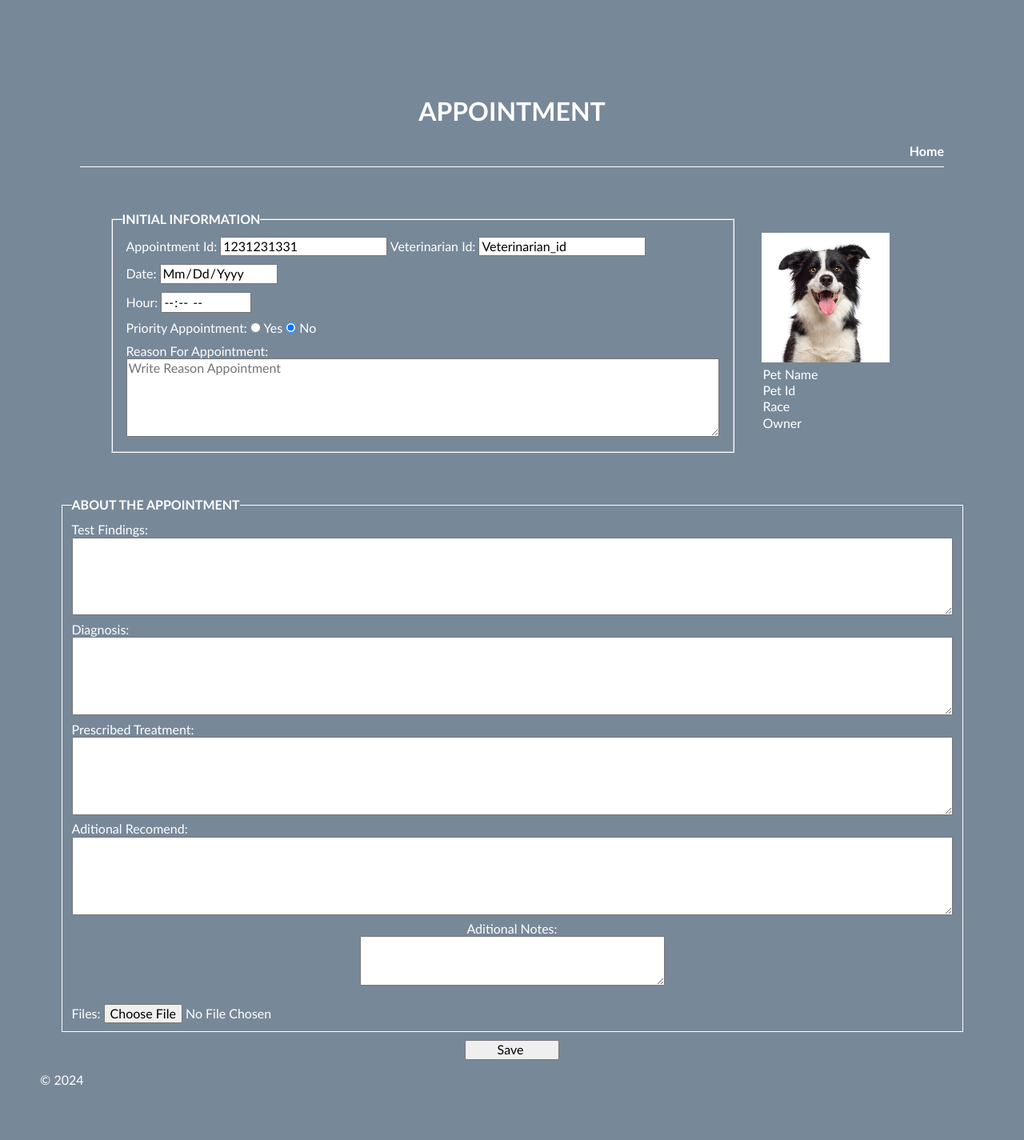
After one commit to VictorJVA/ProjectP1, a Django app: page /appointment/ in a window 1280 px wide. The commit adds this page. Shown: the whole page at 80% size. Run offline with Django 5.2, Linux system fonts and the light colour scheme.

Commit message:
add appointment.html and styles

```diff
--- /dev/null
+++ b/hello/static/css/style.css
@@ -0,0 +1,120 @@
+/* Globales */
+* {
+  text-transform: capitalize;
+}
+
+body {
+  background-color: lightslategray;
+  padding: 50px;
+  font-family: "Trebuchet MS", "Lucida Sans Unicode", "Lucida Grande",
+    "Lucida Sans", Arial, sans-serif;
+  color: white;
+  h1 {
+    text-transform: uppercase;
+  }
+}
+
+img {
+  max-width: 100%;
+}
+
+header {
+  text-transform: uppercase;
+  text-align: center;
+  padding: 50px;
+}
+
+a {
+  text-decoration: none;
+  font-weight: bold;
+  color: white;
+}
+
+form {
+  display: block;
+}
+
+/* Header y navegacion */
+
+.main-nav {
+  text-align: right;
+  border-color: black;
+  border-bottom: solid;
+  border-width: 1px;
+  padding-bottom: 10px;
+}
+
+.conteiner-appointment {
+  padding: 50px;
+  padding-top: 0px;
+  /* background-color: red; */
+  /* Uasndo display FLEX */
+  display: flex;
+  flex-direction: row;
+  justify-content: center;
+  align-items: center;
+
+  /* Usando display grid */
+  /* display: grid;
+  grid-template-columns: repeat(2, 1fr);
+  gap: 5rem; */
+}
+
+.pet-profile {
+  /* background-color: blue; */
+  max-width: 10rem;
+  padding: 2rem;
+  /* align-items: left; */
+  width: 50%;
+  p {
+    /* background-color: red; */
+    margin: 2px;
+  }
+}
+
+.btn-save {
+  margin-top: 10px;
+  padding-right: 10px;
+  width: 10%;
+}
+
+/* form */
+.form fieldset {
+  /* max-width: 50rem; */
+  /* background-color: red; */
+  /* padding: 40px; */
+  /* padding-bottom: 10px; */
+  display: block;
+  max-width: 40rem;
+  border-color: white;
+  .campo {
+    padding: 5px;
+  }
+}
+
+.form-2 {
+  /* background-color: red; */
+  display: flex;
+  flex-direction: column;
+  justify-content: center;
+  align-items: center;
+
+  fieldset {
+    max-width: 50rem;
+    border-color: white;
+    border-width: 1px;
+
+    .campo {
+      padding-top: 5px;
+    }
+    .block {
+      padding-top: 5px;
+    }
+  }
+}
+
+legend {
+  text-transform: uppercase;
+  font-weight: bold;
+  margin-bottom: 2px;
+}
--- /dev/null
+++ b/hello/templates/hello/appointment.html
@@ -0,0 +1,139 @@
+<!DOCTYPE html>
+<html lang="en">
+  <head>
+    <meta charset="UTF-8" />
+    <meta name="viewport" content="width=device-width, initial-scale=1.0" />
+    <title>PetPal</title>
+    <link rel="stylesheet" href="../../static/css/normalize.css" />
+    <link rel="stylesheet" href="../../static/css/style.css" />
+  </head>
+  <body>
+    <header>
+      <h1>Appointment</h1>
+      <nav class="main-nav">
+        <a href="/">Home</a>
+      </nav>
+    </header>
+
+    <div class="conteiner-appointment">
+      <div class="form">
+        <form>
+          <fieldset>
+            <legend>initial information</legend>
+            <div class="campo">
+              <label>Appointment Id:</label>
+              <input value="1231231331"  type="number" readonly>
+              <label>Veterinarian Id:</label>
+              <input value="veterinarian_id"  type="text" readonly>
+            </div>
+            <div class="campo">
+              <label>Date:</label>
+              <input type="date" readonly>
+            </div>
+            <div class="campo">
+              <label>Hour:</label>
+              <input type="time" readonly>
+            </div>
+            <div class="campo inline">
+              <label>priority appointment:</label>
+                <input id="option1" type="radio" name="priority">
+                <label for="option1">Yes</label>
+                <input id="option2" type="radio" name="priority" checked>
+                <label for="option2">No</label>
+            </div>
+            <div class="campo">
+              <label for="reason_appointment">Reason for appointment:</label>
+              <textarea
+                id="reason_appointment"
+                name="reason"
+                rows="5"
+                cols="80"
+                required
+                placeholder="Write Reason Appointment"
+              ></textarea
+              ><br/>
+            </div>
+
+          </fieldset>
+      </div>
+      <div class="pet-profile">
+        {% load static %}
+        <img src="{% static 'img/collie.jpg' %}" alt="pet photo" />
+        <p>Pet name</p>
+        <p>pet Id</p>
+        <p>Race</p>
+        <p>Owner</p>
+      </div>
+    </div>
+    <div class="form-2">
+          <fieldset>
+            <legend>About the appointment</legend>
+            <div class="campo">
+              <LABEL for="test_findings">Test findings: </LABEL>
+              <textarea
+                id="test_findings"
+                name="test"
+                rows="5"
+                cols="120"
+                required
+              ></textarea
+              ><br />
+            </div>
+
+            <div class="campo">
+              <label for="diagnosis">Diagnosis: </label>
+              <textarea
+                id="diagnosis"
+                name="diagnosis"
+                rows="5"
+                cols="120"
+                required
+              ></textarea
+              ><br />
+            </div>
+            <div class="campo">
+              <label for="prescribed_treatment">Prescribed treatment:</label>
+              <textarea
+                id="prescribed_treatment"
+                name="prescribed_treatment"
+                rows="5"
+                cols="120"
+                required
+              ></textarea
+              ><br />
+            </div>
+            <div class="campo">
+              <label for="aditional_recomend">aditional recomend:</label>
+              <textarea
+                id="aditional_recomend"
+                name="aditional_recomend"
+                rows="5"
+                cols="120"
+                required
+              ></textarea
+              ><br />
+            </div class="campo">
+            <div class="form-2 block">
+            <label>aditional notes: </label>
+              <textarea
+                id="aditional_notes"
+                name="aditional_notes"
+                rows="3"
+                cols="40"
+                required
+              ></textarea
+              ><br />
+            </div>
+            <div class="campo">
+              <label for="file">files: </label>
+              <input id="file" type="file">
+            </div>
+          </fieldset>
+          <input class="btn-save" type="submit" value="Save" />
+        </form>
+  </div>
+  </body>
+  <footer>
+    <p>&copy; 2024</p>
+  </footer>
+</html>
--- a/hello/templates/hello/layout.html
+++ b/hello/templates/hello/layout.html
@@ -4,11 +4,7 @@
     <meta charset="utf-8" />
     <title>{% block title %}{% endblock %}</title>
     {% load static %}
-    <link
-      rel="stylesheet"
-      type="text/css"
-      href="{% static 'hello/site.css' %}"
-    />
+    <link rel="stylesheet" type="text/css" href="{% static 'css/site.css' %}" />
   </head>
 
   <body>
--- a/hello/urls.py
+++ b/hello/urls.py
@@ -7,4 +7,5 @@ urlpatterns = [
     path("about/", views.about, name="about"),
     path("contact/", views.contact, name="contact"),
     path("login/", views.login),
+    path("appointment/", views.appointment),
 ]
--- a/hello/views.py
+++ b/hello/views.py
@@ -25,3 +25,7 @@ def contact(request):
 
 def login(request):
     return render(request, "hello/login.html")
+
+
+def appointment(request):
+    return render(request, "hello/appointment.html")
```
Also changed, not shown: hello/static/css/normalize.css (added), hello/static/css/site.css (renamed from hello/static/hello/site.css), hello/static/img/collie.jpg (added).
